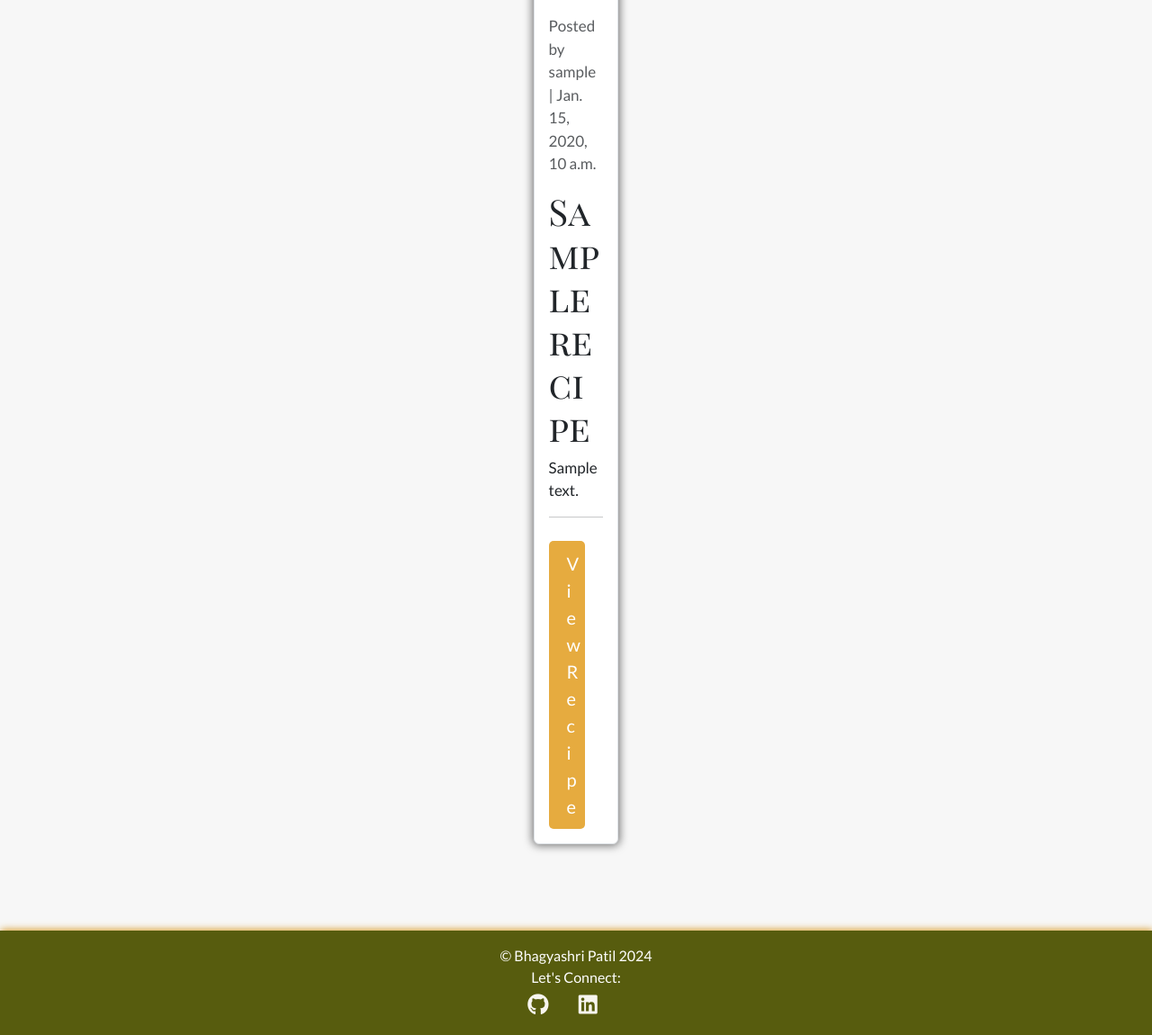
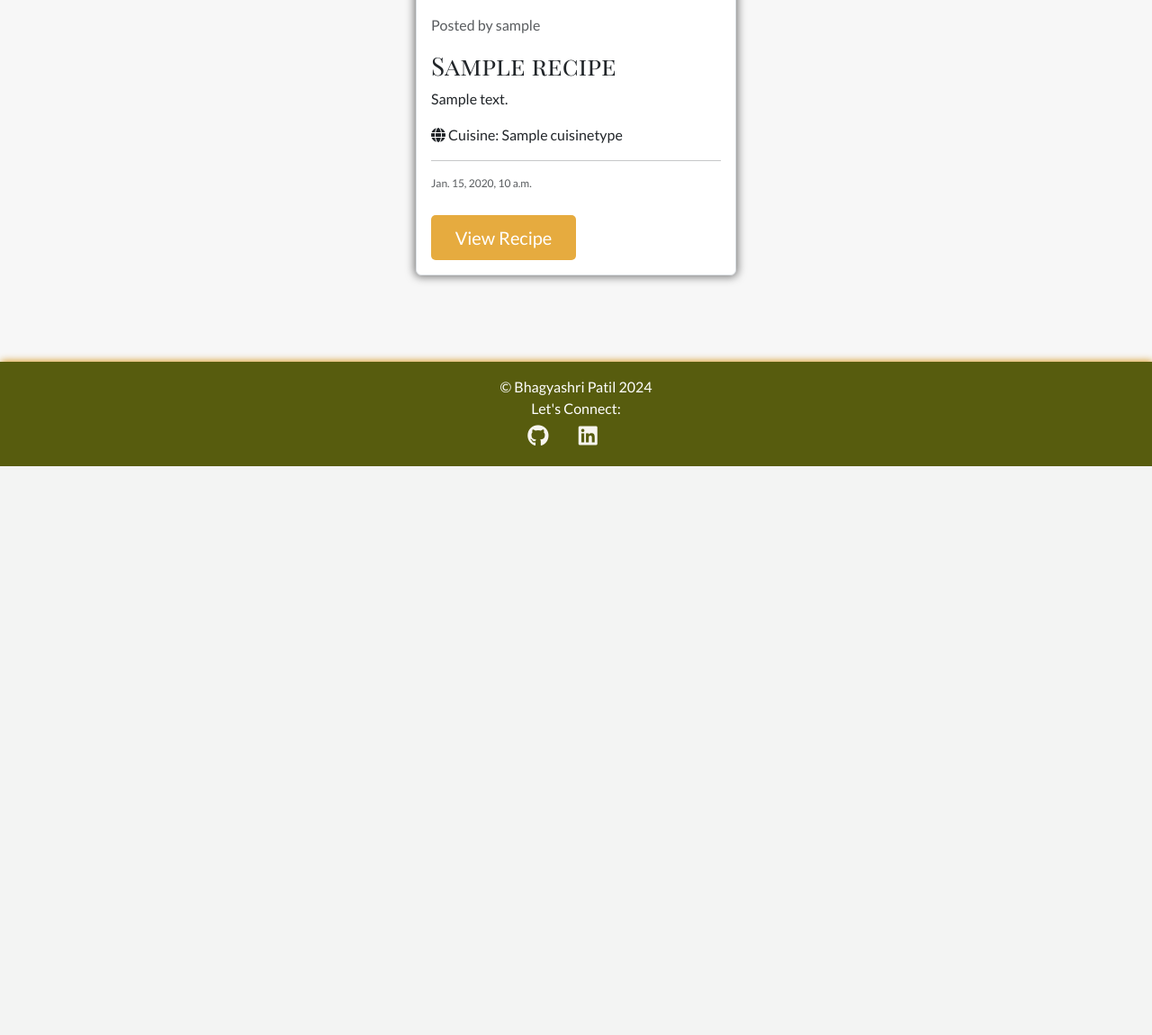
Before and after one commit to bhagyashriyogeshpatil/flavor-fusion, a Django app: page /recipes/ in a window 1280 px wide. Shown: the part 419-1569 px from the top of the page at 90% size. After the commit the page ends 937 px from the top, so only its background shows below. Run offline with Django 5.2, Linux system fonts and the light colour scheme; tables that the repository leaves empty hold one stand-in row (values such as "Sample post"); some libraries are stand-ins or nearby versions.

Commit message:
Add pagination and Display cuisine type; corresponding custom styling for RecipeList

```diff
--- a/blog/templates/blog/recipes.html
+++ b/blog/templates/blog/recipes.html
@@ -5,21 +5,23 @@
 
 {% block content %}
 <!-- This template displays a list of recipes in a card layout with images, titles, descriptions, and author information. -->
-<div class="container d-flex flex-wrap justify-content-center">
+<div class="container justify-content-center">
     <div class="row my-5">
-        {% for recipe in recipes %}
+        {% for recipe in recipes_list %}
         <div class="col-lg-4 col-md-6 col-12 mb-5 mx-auto">
             <div class="card h-100 shadow-custom rounded border">
                 {% if "placeholder" in recipe.featured_image.url %}
                 <img class="card-image-top recipe-image rounded-top" src="https://res.cloudinary.com/dssflljmx/image/upload/v1722682783/default_img_cba9yl.webp" alt="multiple food dishes arranged on a table" aria-label="Multiple food dishes arranged on a table">
                 {% else %}
-                <img class="card-image-top recipe-image rounded-top" src="{{ recipe.featured_image.url }}" alt="beautifully plated recipe" aria-label="Beautifully plated recipe">
+                <img class="card-image-top recipe-image rounded-top" src="{{ recipe.featured_image.url }}" alt="{{ recipe.title }}" aria-label="Beautifully plated recipe">
                 {% endif %}
                 <div class="card-body">
-                    <p class="card-text text-muted">Posted by {{recipe.author}} | {{ recipe.created_on}}</p>
-                    <h1 class="card-title">{{ recipe.title }}</h1>
-                    <p class="card-text card-content">{{ recipe.description | truncatechars:100 }}</p>
+                    <p class="card-text text-muted custom-card-text">Posted by {{recipe.author}}</p>
+                    <h1 class="card-title custom-card-title">{{ recipe.title }}</h1>
+                    <p class="card-text card-content custom-card-text">{{ recipe.description | truncatechars:100 }}</p>
+                    <p class="card-text card-content custom-card-text"><i class="fa-solid fa-globe"></i> Cuisine: {{ recipe.cuisine_type.name  }}</p>
                     <hr>
+                    <p class="card-text text-muted custom-card-date">{{ recipe.created_on}}</p>
                     <a href="#" class="btn custom-btn">View Recipe</a>
                 </div>
             </div>
@@ -27,6 +29,20 @@
         {% endfor %}
     </div>
 
+    <!-- Pagination controls for navigating pages, with "Previous" and "Next" links -->
+    {% if is_paginated %}
+    <nav aria-label="Page navigation">
+        <ul class="pagination justify-content-center">
+            {% if page_obj.has_previous %}
+            <li><a href="?page={{ page_obj.previous_page_number }}" class="page-link">&laquo; PREV </a></li>
+            {% endif %}
+            {% if page_obj.has_next %}
+            <li><a href="?page={{ page_obj.next_page_number }}" class="page-link"> NEXT &raquo;</a></li>
+            {% endif %}
+        </ul>
+    </nav>
+    {% endif %}
+
 </div>
 
 {% endblock content %}
--- a/blog/views.py
+++ b/blog/views.py
@@ -14,7 +14,8 @@ class RecipesList(ListView):
     """View all recipes"""
     template_name = "blog/recipes.html"
     model = Recipe
-    context_object_name = "recipes"
+    context_object_name = "recipes_list"
+    paginate_by = 6
 
 
 class NewFlavors(LoginRequiredMixin, CreateView):
--- a/static/css/style.css
+++ b/static/css/style.css
@@ -355,3 +355,31 @@ footer > a {
     height: 250px;
     object-fit: cover;
 }
+
+.custom-card-title {
+    font-size: 1.75rem;
+}
+
+.custom-card-text {
+    font-size: 1rem;
+}
+
+.custom-card-date {
+    font-size: 0.75rem;
+}
+
+/* Pagination*/
+.page-link {
+    text-decoration: none;
+    color: #fff;
+    background-color: var(--goldenrod);
+    cursor: pointer;
+    border-radius: 5px;
+    transition: background-color 0.3s, box-shadow 0.3s;
+}
+
+.page-link:hover,
+.page-link:focus {
+    color:  var(--dark-green);
+    box-shadow: 0 4px 8px rgba(230, 171, 63, 0.5);
+}
```
Also changed, not shown: 1 other file.
